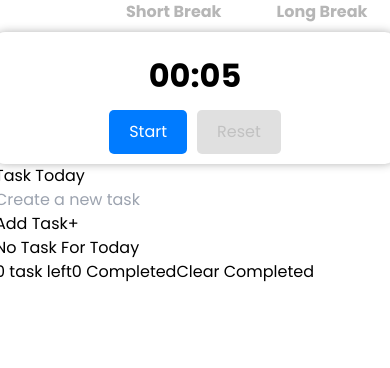
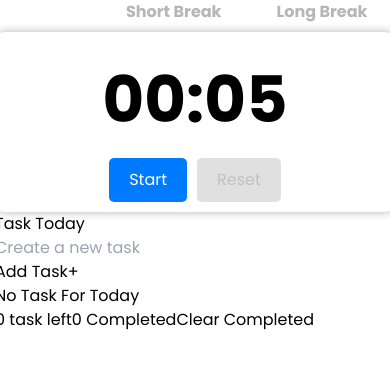
Before and after one commit to fhryazr/task-master, a React (Vite) app: page / in a window 390 px wide. Shown: the top 368 px of the page. Built offline with nearby package versions, Linux system fonts and the light colour scheme.

Commit message:
modified responsive

```diff
--- a/src/App.jsx
+++ b/src/App.jsx
@@ -1,5 +1,4 @@
 import "./App.css";
-// import { TodoWrapper } from "./components/Task/TodoWrapper";
 import { TodoWrapperLocalStorage } from "./components/Task/TodoWrapperLocalStorage";
 import TimerWrapper from "./components/Timer/TimerWrapper";
 
@@ -7,8 +6,9 @@ function App() {
   return (
     <>
       <div className="App flex flex-col justify-center items-center">
-        {/* <TodoWrapper /> */}
-        <TimerWrapper />
+        <div className="flex justify-center w-full mb-8">
+          <TimerWrapper />
+        </div>
         <TodoWrapperLocalStorage />
       </div>
     </>
--- a/src/components/Timer/Timer.jsx
+++ b/src/components/Timer/Timer.jsx
@@ -23,7 +23,7 @@ const Timer = ({ mode, duration, setCurrentMode, seconds_duration }) => {
   };
 
   return (
-    <div className="Timer">
+    <div className="Timer w-[95vw] sm:w-[60vw] lg:w-[30vw] xl:w-[22vw]">
       {mode === "focus" && (
         <>
           <Focus
--- a/src/components/Timer/TimerStyles.css
+++ b/src/components/Timer/TimerStyles.css
@@ -11,8 +11,8 @@
 }
 
 .timer-display {
-  font-size: 2rem;
-  font-weight: bold;
+  font-size: 4rem;
+  font-weight: 800;
   margin: 10px 0;
 }
 
```
